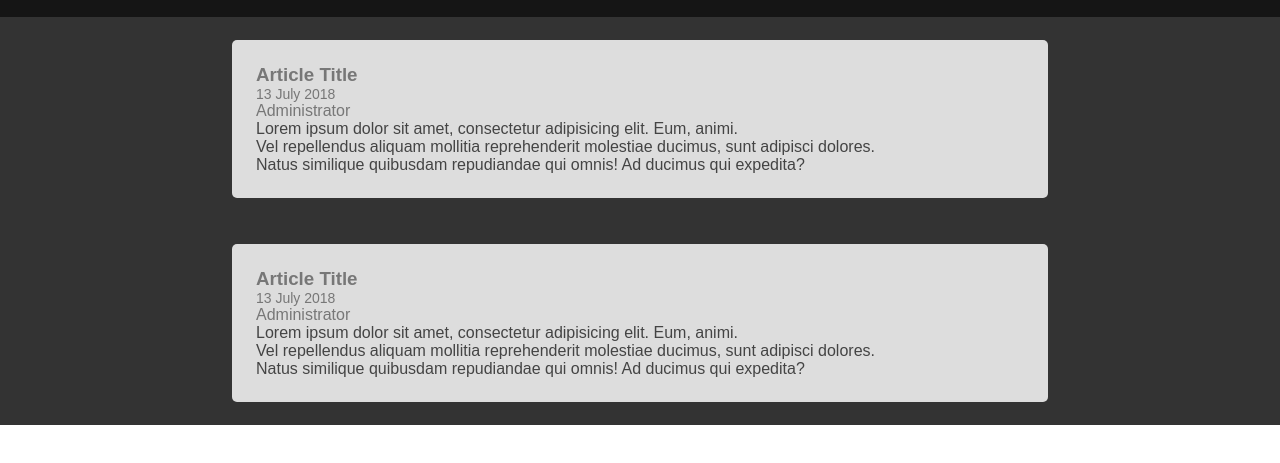
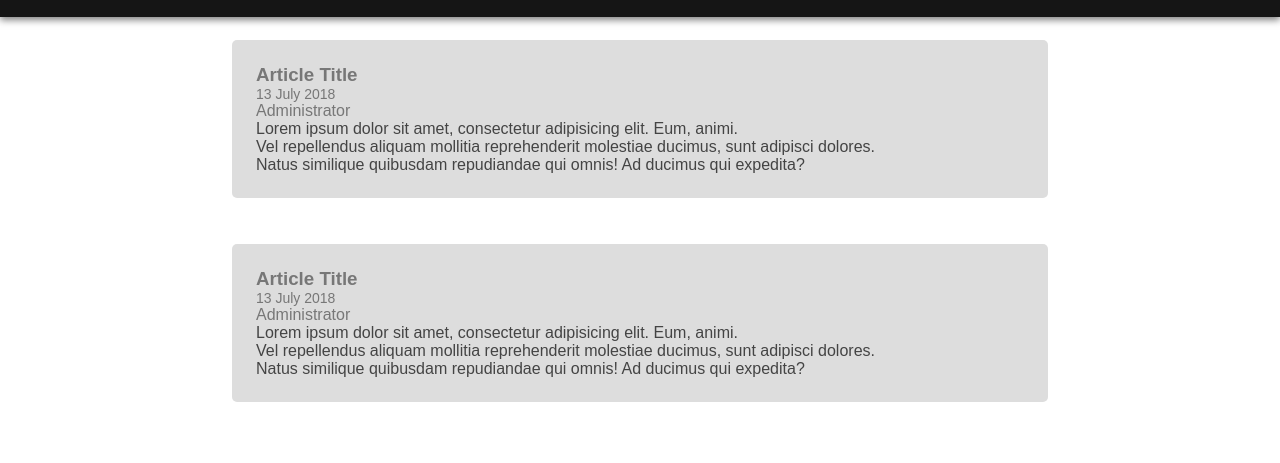
Before and after one commit to lungstagithub/WeaverSite, a plain HTML site: page index.html in a window 1280 px wide. Shown: the part 41-504 px from the top of the page. Drawn offline with Linux system fonts and the light colour scheme.

Commit message:
minor bugs

```diff
--- a/css/style.css
+++ b/css/style.css
@@ -1,4 +1,4 @@
-@charset "UTF-8";
+
 /* CSS Document */
 
 * {
@@ -64,7 +64,6 @@ ul {
 }
 
 .article-box {
-	background-color: #333;
 	display: flex;
 	flex-wrap: wrap;
 	justify-content: center;
--- a/index.html
+++ b/index.html
@@ -1,7 +1,6 @@
 <!doctype html>
 <html>
 <head>
-<meta charset="UTF-8">
 <link rel="stylesheet" href="css/style.css">
 <title>Home</title>
 </head>
```
